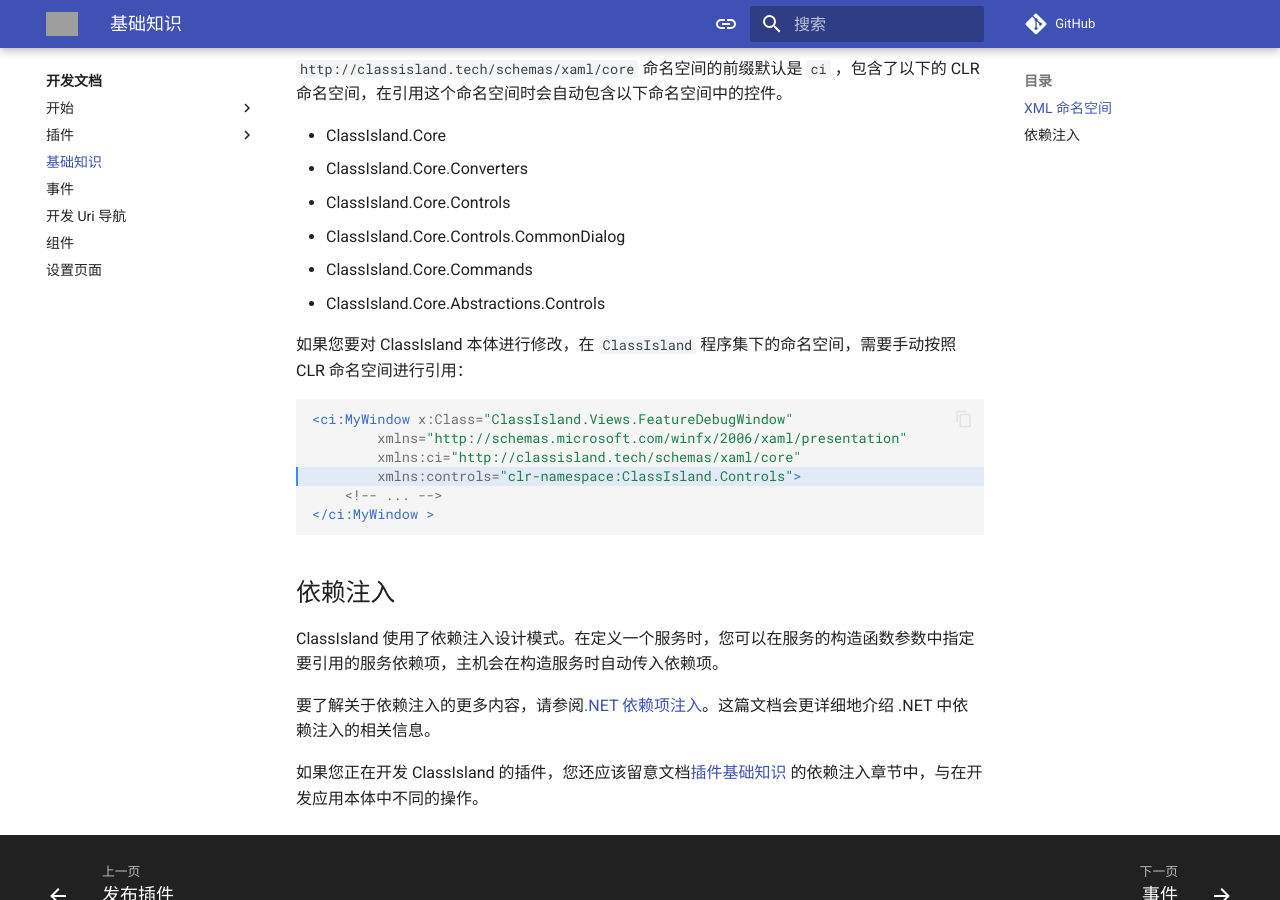
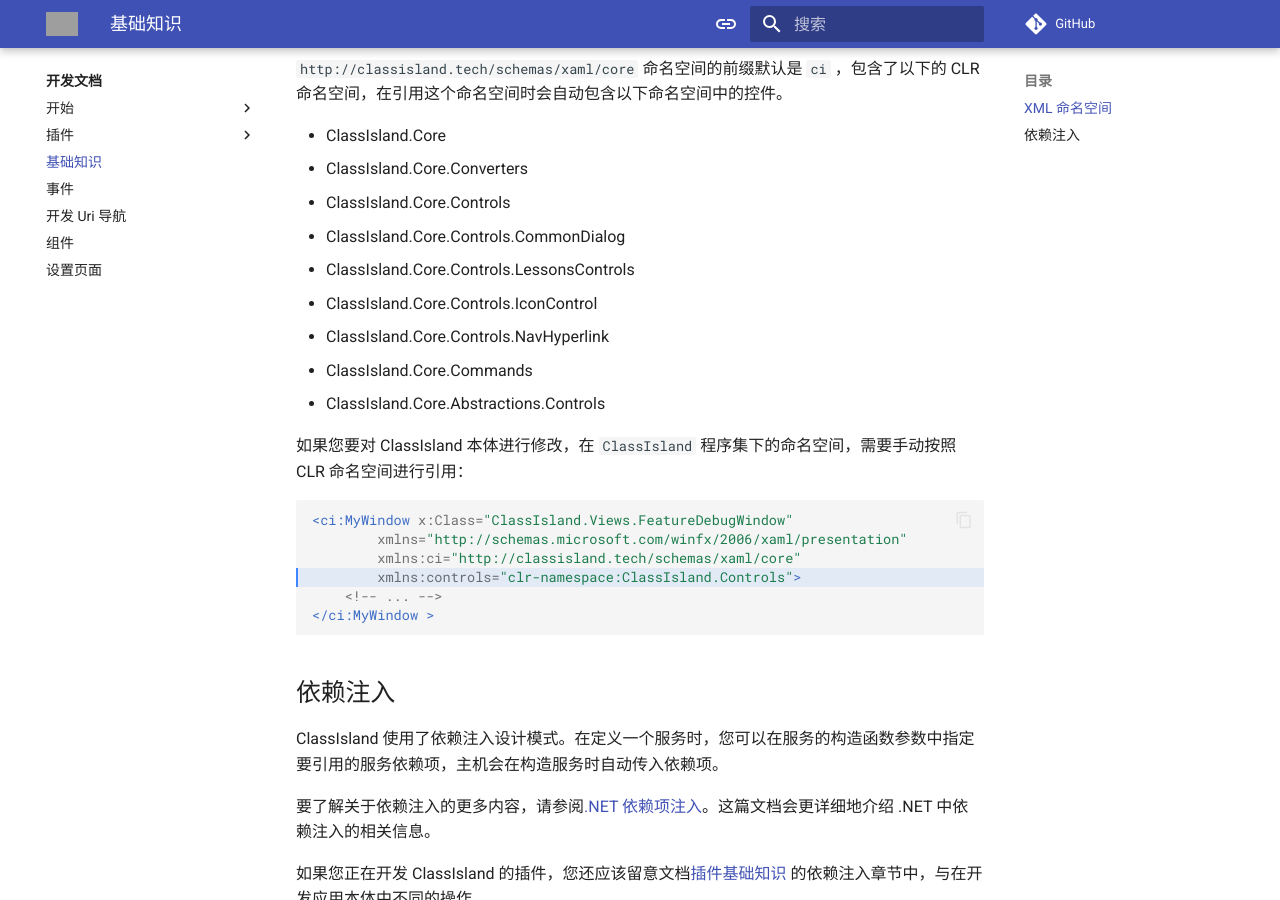
Before and after one commit to ClassIsland/classisland-docs, an MkDocs documentation site: the page built from docs/dev/basics.md, in a window 1280 px wide and 900 px high, scrolled down 488 px. Built offline with MkDocs 1.6.1 and Material for MkDocs 9.7.7, drawn with Linux system fonts in a browser that asks for light colours; comment, search, counter and statistics services are not loaded; grey boxes are pictures that could not be loaded.

Commit message:
补充包含的命名空间

```diff
--- a/docs/dev/basics.md
+++ b/docs/dev/basics.md
@@ -22,6 +22,9 @@
 - ClassIsland.Core.Converters
 - ClassIsland.Core.Controls
 - ClassIsland.Core.Controls.CommonDialog
+- ClassIsland.Core.Controls.LessonsControls
+- ClassIsland.Core.Controls.IconControl
+- ClassIsland.Core.Controls.NavHyperlink
 - ClassIsland.Core.Commands
 - ClassIsland.Core.Abstractions.Controls
 
```
